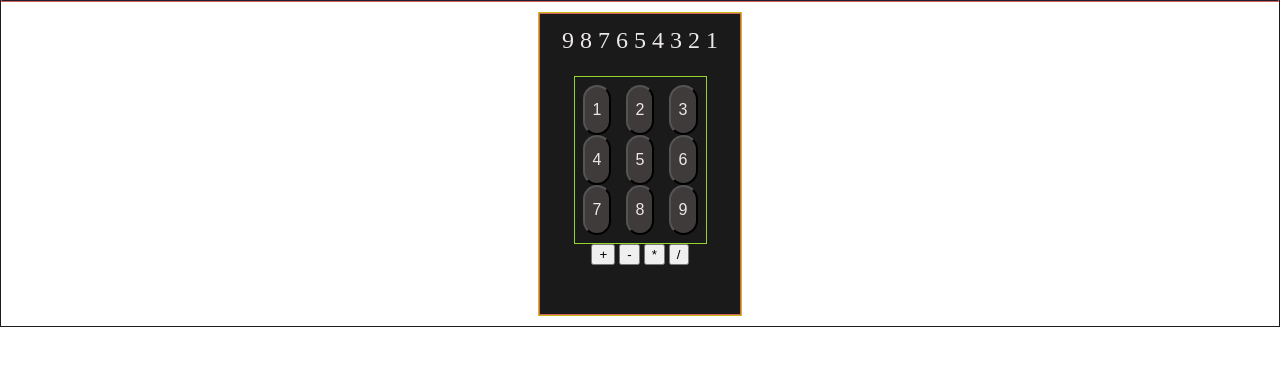
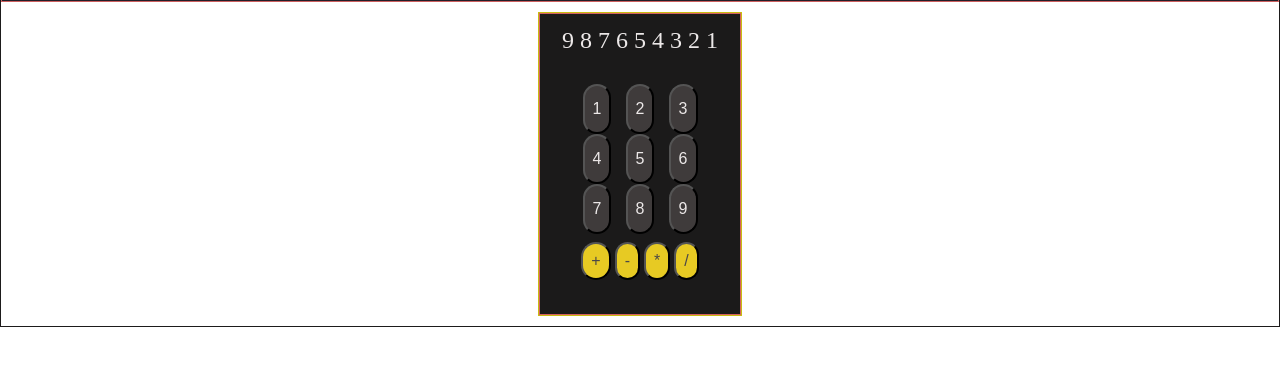
Before and after one commit to debora-sl/calculadora, a plain HTML site: page index.html in a window 1280 px wide. Shown: the part 59-424 px from the top of the page. Drawn offline with Linux system fonts and the light colour scheme.

Commit message:
Testando estilização dos botões de operações.

```diff
--- a/css/calculadora.css
+++ b/css/calculadora.css
@@ -22,7 +22,6 @@
 }
 
 .principal__calculadora__numeros{
-    border: thin solid #95d42e;
     display: flex;
     flex-wrap: wrap;
     height: 150px;
@@ -39,3 +38,12 @@
     font-size: 1em;
     padding: 8px;
 }
+
+.principal__calculadora__botao-operacoes{
+    align-items: center;
+    background: #e7ca23;
+    border-radius: 50px;
+    color: #4b4848;
+    font-size: 1em;
+    padding: 8px;
+}
--- a/index.html
+++ b/index.html
@@ -32,10 +32,10 @@
                     <button class="principal__calculadora__botao-numeros">9</button>
                 </div>
                 <div class="principal__calculadora__operacoes">
-                    <button>+</button>
-                    <button>-</button>
-                    <button>*</button>
-                    <button>/</button>
+                    <button class="principal__calculadora__botao-operacoes">+</button>
+                    <button class="principal__calculadora__botao-operacoes">-</button>
+                    <button class="principal__calculadora__botao-operacoes">*</button>
+                    <button class="principal__calculadora__botao-operacoes">/</button>
                 </div>
         </div>
     </main>
```
